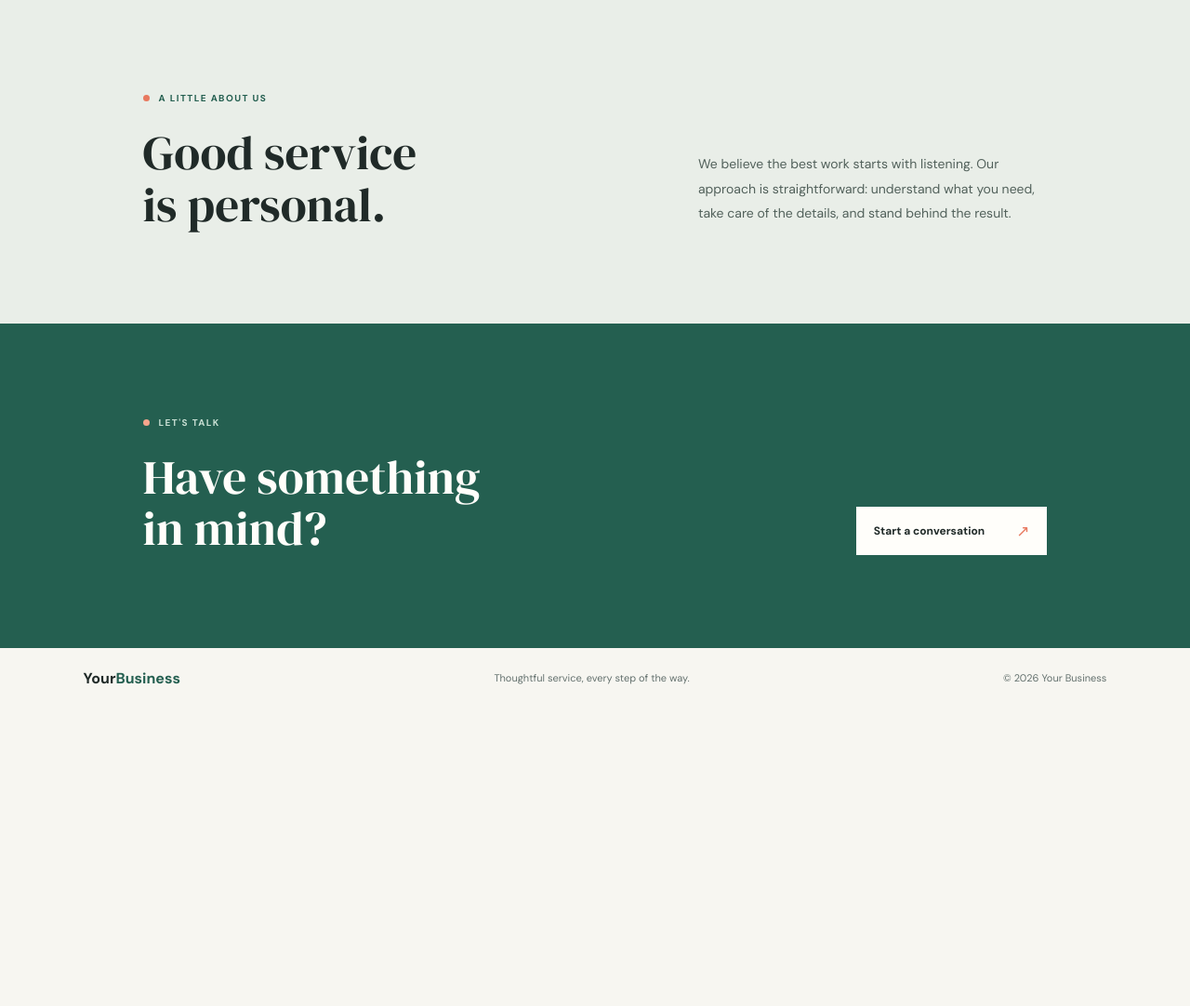
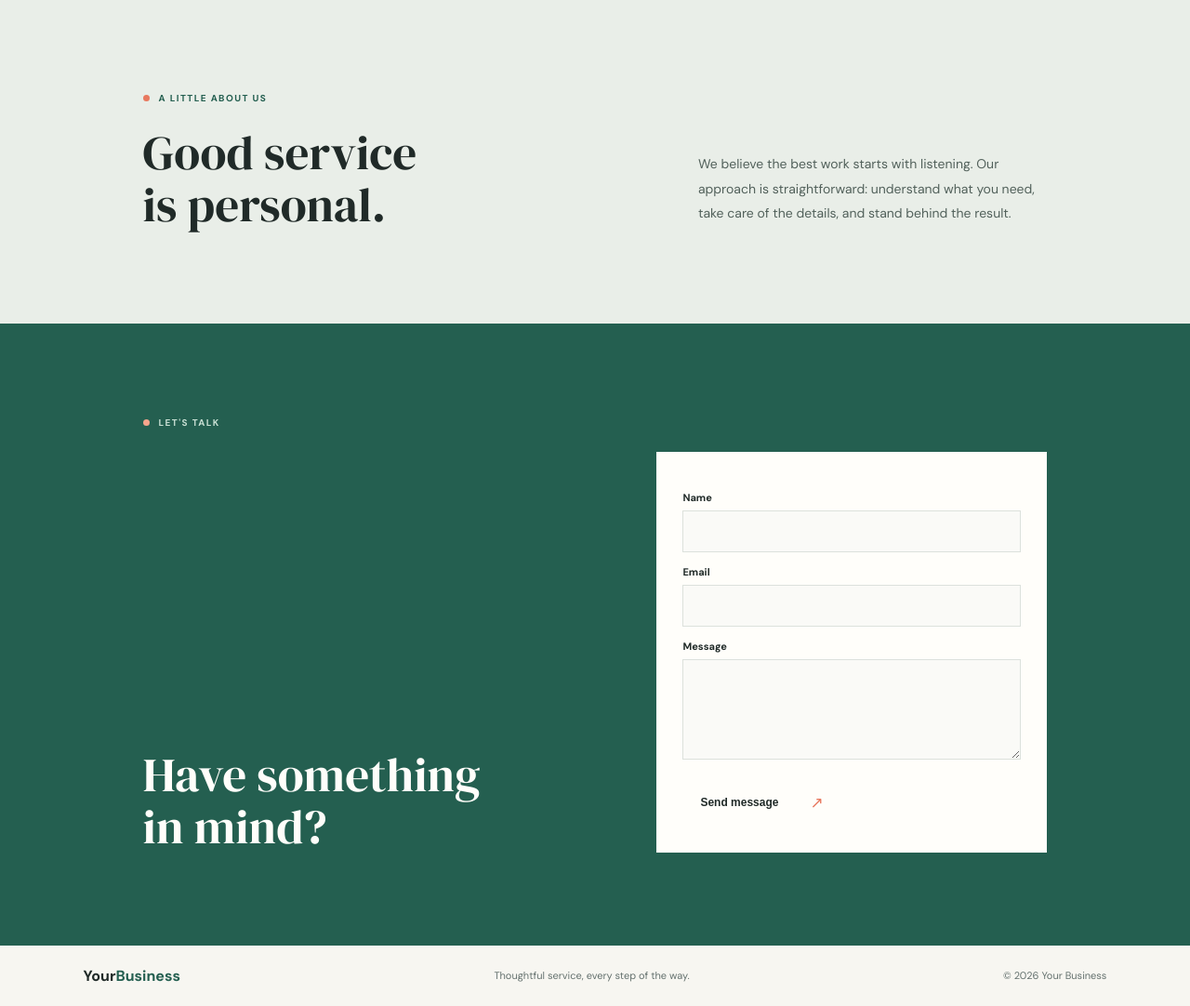
Before and after one commit to tatahtatahjude-ctrl/business-, a Django app: page / in a window 1280 px wide. Shown: the part 1287-2369 px from the top of the page at 93% size. Before the commit the page ends 2023 px from the top, so only its background shows below. Run offline with Django 5.2, Linux system fonts and the light colour scheme.

Commit message:
Add validated homepage contact form

```diff
--- /dev/null
+++ b/core/forms.py
@@ -0,0 +1,7 @@
+from django import forms
+
+
+class ContactForm(forms.Form):
+    name = forms.CharField(max_length=100)
+    email = forms.EmailField()
+    message = forms.CharField(widget=forms.Textarea(attrs={"rows": 4}))
--- a/core/static/core/site.css
+++ b/core/static/core/site.css
@@ -78,7 +78,14 @@ h1 em { color: var(--green); font-weight: 400; }
 .contact-content { display: flex; align-items: end; justify-content: space-between; gap: 30px; }
 .button-light { flex-shrink: 0; background: var(--white); color: var(--ink); }
 .button-light:hover { background: #e9eee8; }
-.button-light span { color: var(--coral); }
+#contact .button-light span { color: var(--coral); }
+.contact-form { width: min(420px, 100%); padding: 28px; background: var(--white); color: var(--ink); }
+.contact-form label { display: block; margin: 14px 0 7px; font-size: 11px; font-weight: 700; }
+.contact-form input, .contact-form textarea { width: 100%; border: 1px solid var(--line); border-radius: 0; background: #fafaf7; padding: 11px 12px; color: var(--ink); font: inherit; }
+.contact-form textarea { resize: vertical; }
+.contact-form .button { margin-top: 16px; border: 0; cursor: pointer; }
+.contact-form .errorlist { margin: 5px 0 0; padding: 0; color: #b04a3a; font-size: 11px; list-style: none; }
+.form-success { margin: 0 0 12px; border-left: 3px solid var(--coral); padding: 9px 12px; background: #eef3ef; font-size: 12px; }
 .site-footer { gap: 24px; color: var(--muted); font-size: 11px; }
 .site-footer p { margin: 0; }
 .site-footer .wordmark { color: var(--ink); font-size: 16px; }
--- a/core/templates/core/home.html
+++ b/core/templates/core/home.html
@@ -61,7 +61,23 @@
             <p class="eyebrow"><span></span> LET'S TALK</p>
             <div class="contact-content">
                 <h2>Have something<br>in mind?</h2>
-                <a class="button button-light" href="mailto:hello@yourbusiness.com">Start a conversation <span aria-hidden="true">↗</span></a>
+                <form class="contact-form" method="post">
+                    {% csrf_token %}
+                    {% if message_sent %}
+                        <p class="form-success">Thanks, {{ form_name }}. We received your message.</p>
+                    {% endif %}
+                    {{ form.non_field_errors }}
+                    <label for="{{ form.name.id_for_label }}">Name</label>
+                    {{ form.name }}
+                    {{ form.name.errors }}
+                    <label for="{{ form.email.id_for_label }}">Email</label>
+                    {{ form.email }}
+                    {{ form.email.errors }}
+                    <label for="{{ form.message.id_for_label }}">Message</label>
+                    {{ form.message }}
+                    {{ form.message.errors }}
+                    <button class="button button-light" type="submit">Send message <span aria-hidden="true">↗</span></button>
+                </form>
             </div>
         </section>
     </main>
--- a/core/views.py
+++ b/core/views.py
@@ -1,5 +1,22 @@
 from django.shortcuts import render
+
+from .forms import ContactForm
 
 
 def home(request):
-	return render(request, "core/home.html")
+	form = ContactForm()
+	message_sent = False
+	form_name = ""
+
+	if request.method == "POST":
+		form = ContactForm(request.POST)
+		if form.is_valid():
+			form_name = form.cleaned_data["name"]
+			message_sent = True
+			form = ContactForm()
+
+	return render(request, "core/home.html", {
+		"form": form,
+		"message_sent": message_sent,
+		"form_name": form_name,
+	})
```
Also changed, not shown: core/tests.py (+20 -0 lines).
